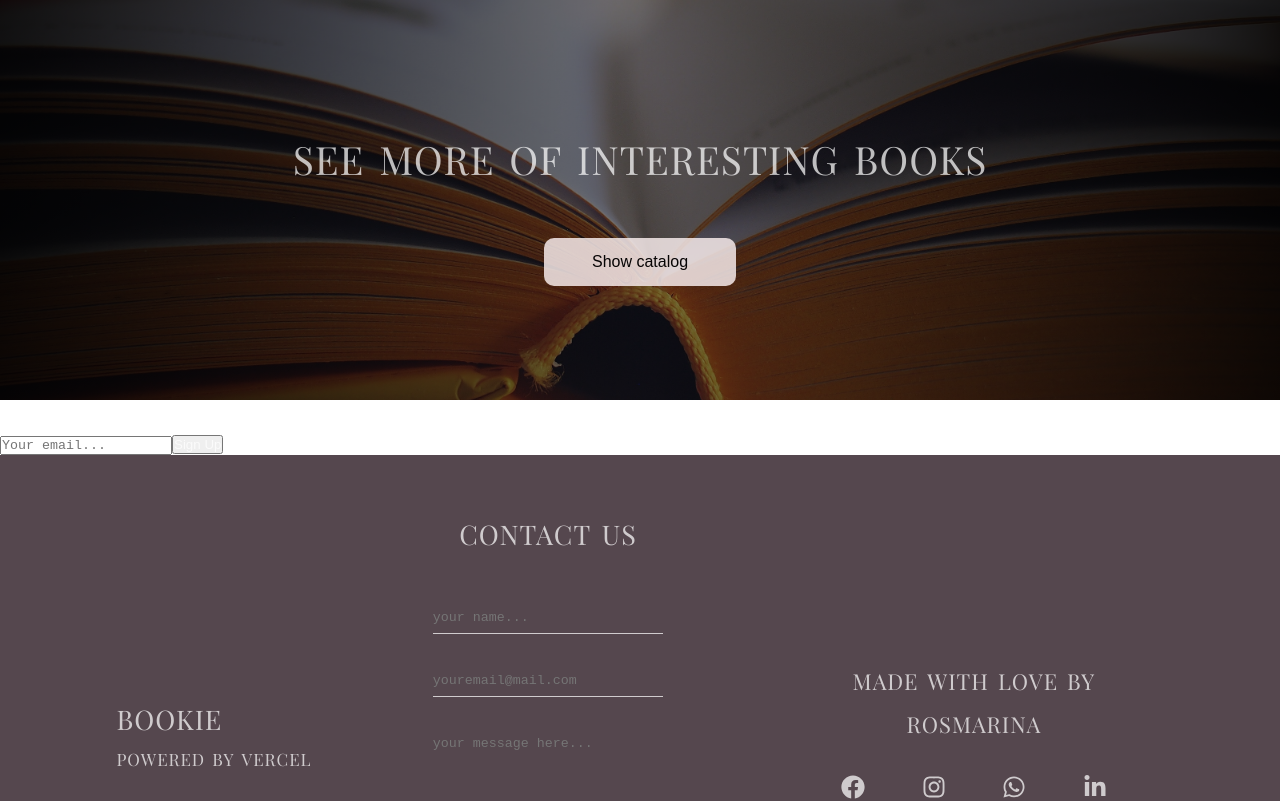
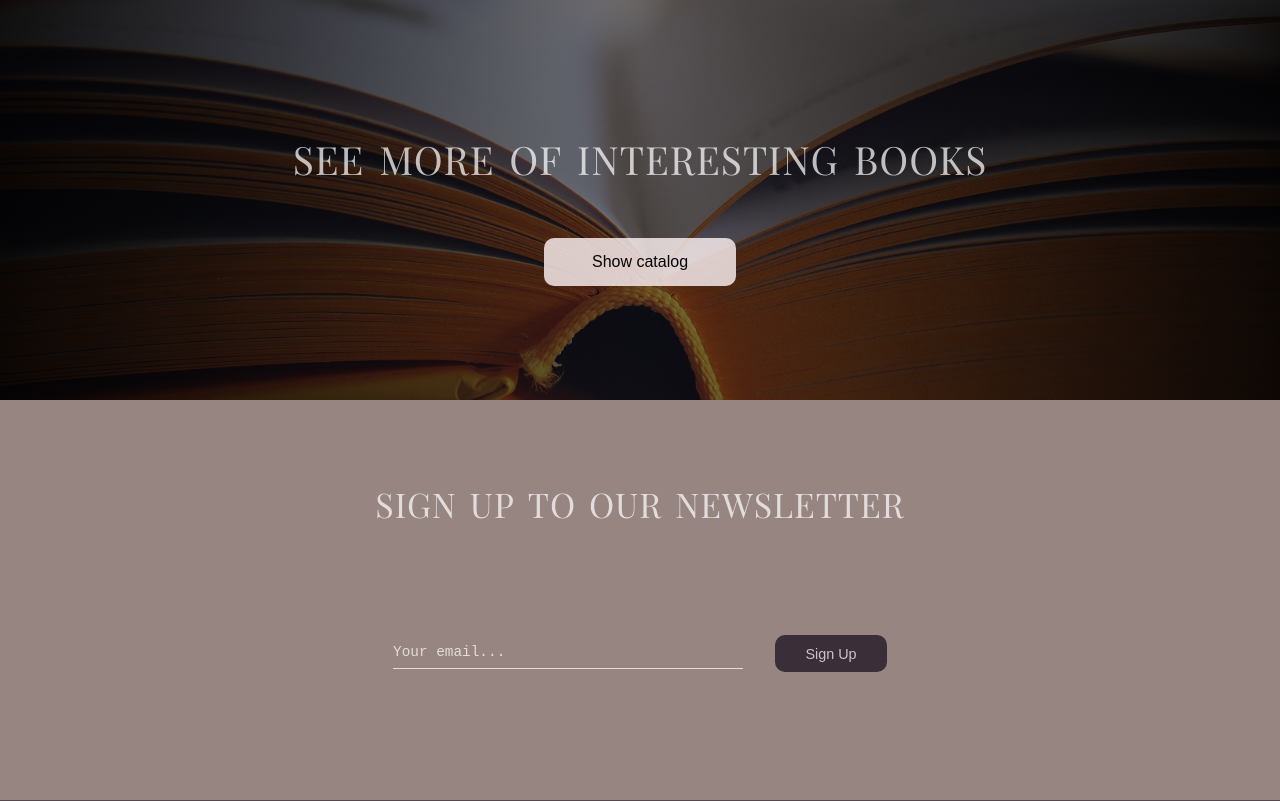
Before and after one commit to Ljusaj123/Bookie, a Next.js app: page /home in a window 1280 px wide. Shown: the top 801 px of the page. Built offline with nearby package versions, Linux system fonts and the light colour scheme.

Commit message:
scss u css

```diff
--- a/styles/css/styles.css
+++ b/styles/css/styles.css
@@ -324,6 +324,137 @@ body {
           transform: scale(0.9);
 }
 
+.newsletter {
+  height: 50vh;
+  padding: 2rem 0.5rem;
+  background-color: #968580;
+  display: -webkit-box;
+  display: -ms-flexbox;
+  display: flex;
+  -webkit-box-pack: start;
+      -ms-flex-pack: start;
+          justify-content: start;
+  -webkit-box-align: start;
+      -ms-flex-align: start;
+          align-items: start;
+}
+
+.newsletter-container {
+  height: 80%;
+  width: 100%;
+  margin: auto 0;
+  display: -webkit-box;
+  display: -ms-flexbox;
+  display: flex;
+  -webkit-box-pack: justify;
+      -ms-flex-pack: justify;
+          justify-content: space-between;
+  -webkit-box-align: center;
+      -ms-flex-align: center;
+          align-items: center;
+  -webkit-box-orient: vertical;
+  -webkit-box-direction: normal;
+      -ms-flex-direction: column;
+          flex-direction: column;
+}
+
+.newsletter-container h1 {
+  font-size: clamp(1.5rem, 5vw, 3rem);
+  text-align: center;
+}
+
+.newsletter-container .sign-in {
+  width: 100%;
+  height: 60%;
+  display: -webkit-box;
+  display: -ms-flexbox;
+  display: flex;
+  -webkit-box-pack: center;
+      -ms-flex-pack: center;
+          justify-content: center;
+  -webkit-box-align: center;
+      -ms-flex-align: center;
+          align-items: center;
+}
+
+.newsletter-container .sign-in input {
+  width: clamp(100px, 30%, 350px);
+  outline: none;
+  background: none;
+  border: none;
+  border-bottom: 1px solid #ffffffb8;
+  color: #ffffffb8;
+  line-height: 30px;
+  margin-right: 2rem;
+}
+
+.newsletter-container .sign-in input::-webkit-input-placeholder {
+  color: #ffffffb8;
+  font-size: clamp(0.7rem, 3vw, 0.9rem);
+}
+
+.newsletter-container .sign-in input:-ms-input-placeholder {
+  color: #ffffffb8;
+  font-size: clamp(0.7rem, 3vw, 0.9rem);
+}
+
+.newsletter-container .sign-in input::-ms-input-placeholder {
+  color: #ffffffb8;
+  font-size: clamp(0.7rem, 3vw, 0.9rem);
+}
+
+.newsletter-container .sign-in input::placeholder {
+  color: #ffffffb8;
+  font-size: clamp(0.7rem, 3vw, 0.9rem);
+}
+
+.newsletter-container .sign-in [placeholder]::-webkit-input-placeholder {
+  -webkit-transition: color 0.5s ease;
+  transition: color 0.5s ease;
+}
+
+.newsletter-container .sign-in [placeholder]:focus::-webkit-input-placeholder {
+  color: transparent;
+  -webkit-transition: color 0.5s ease;
+  transition: color 0.5s ease;
+}
+
+.newsletter-container .sign-in button {
+  border: none;
+  border-radius: 10px;
+  cursor: pointer;
+  background: #3a2e39;
+  width: clamp(3.5rem, 30%, 7rem);
+  height: 2.3rem;
+  color: #ffffffb8;
+  -webkit-transition: -webkit-transform 0.3s ease;
+  transition: -webkit-transform 0.3s ease;
+  transition: transform 0.3s ease;
+  transition: transform 0.3s ease, -webkit-transform 0.3s ease;
+  font-size: clamp(0.6rem, 3vw, 0.9rem);
+}
+
+.newsletter-container .sign-in button:focus {
+  -webkit-box-shadow: rgba(0, 0, 0, 0.3) 2px 8px 4px -6px;
+          box-shadow: rgba(0, 0, 0, 0.3) 2px 8px 4px -6px;
+}
+
+.newsletter-container .sign-in button:hover {
+  -webkit-box-shadow: rgba(0, 0, 0, 0.7) 2px 8px 8px -5px;
+          box-shadow: rgba(0, 0, 0, 0.7) 2px 8px 8px -5px;
+  -webkit-transform: translate3d(0, 1px, 0);
+          transform: translate3d(0, 1px, 0);
+  -webkit-transition: -webkit-transform 0.3s ease;
+  transition: -webkit-transform 0.3s ease;
+  transition: transform 0.3s ease;
+  transition: transform 0.3s ease, -webkit-transform 0.3s ease;
+}
+
+.newsletter-container .sign-in button:active {
+  -webkit-transform: scale(0.9);
+          transform: scale(0.9);
+}
+
 @media screen and (max-width: 630px) {
   .footer-container {
     -webkit-box-orient: vertical;
@@ -356,3 +487,18 @@ body {
     width: 100%;
   }
 }
+
+@media screen and (max-width: 630px) {
+  .newsletter-container .sign-in {
+    -webkit-box-orient: vertical;
+    -webkit-box-direction: normal;
+        -ms-flex-direction: column;
+            flex-direction: column;
+    width: 75%;
+  }
+  .newsletter-container .sign-in input {
+    width: 80%;
+    margin: 0 auto;
+    margin-bottom: 2rem;
+  }
+}
```
